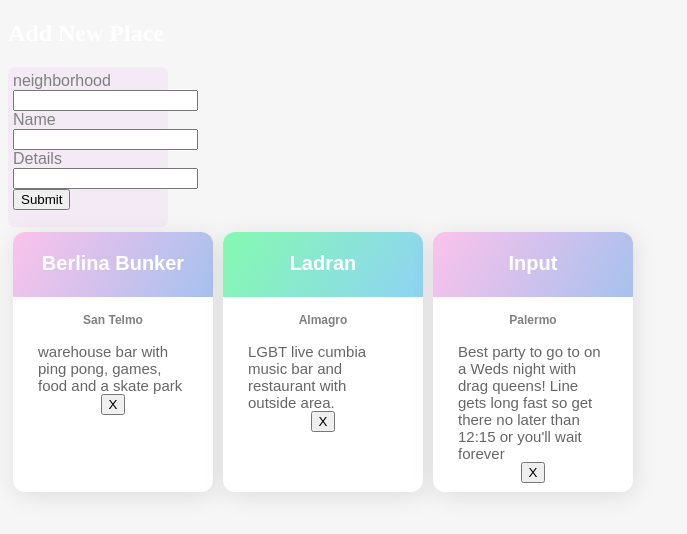
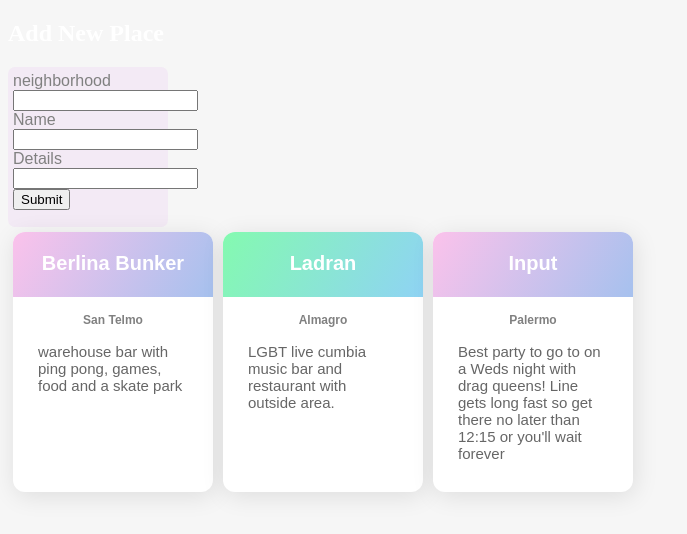
Before and after one commit to olessiap/Explore-BA, a React (Create React App) app: page / in a window 1280 px wide. Shown: the top 534 px of the page, without its empty margins (0-687 px from the left). Built offline with nearby package versions, Linux system fonts and the light colour scheme.

Commit message:
deleted delete button

```diff
--- a/src/PlaceCards.js
+++ b/src/PlaceCards.js
@@ -15,12 +15,13 @@ const PlaceBody = props => {
             <div key={index} className="placeCard">
                 <h1 className="placeName">{place.name}</h1>
                 <h4 className="neighborhood">{place.neighborhood}</h4>
-                <p className="placeDetails">{place.details}</p>
-                <div className="delete-div">
+                <div className="placeDetails">{place.details}</div>
+                {/* <div className="delete-div">
                     <button
                         className="deleteButton"
                         onClick={()=> props.removePlace(index)}>X</button>
-                </div>
+                </div> */}
+
 
             </div>
             )
--- a/src/style.css
+++ b/src/style.css
@@ -39,6 +39,7 @@ form {
     box-shadow: 2px 4px 25px rgba(0, 0, 0, .1);
     margin:5px;
     border-radius: 12px;
+    display:table;
 
 }
 
@@ -67,15 +68,17 @@ form {
     margin:0 auto;
     font-size:15px;
     word-wrap: break-word;
+    max-height:120px;
 }
 
+
 .delete-div {
+    display: table-cell;
     text-align:center;
-}
-
-.deleteButton {
-    display:table-cell;
-    bottom:0px;
+    vertical-align: bottom;
+    width: 100px;
+    height:100px;
+    background:yellow;
 }
 
 .placeCard:hover {
```
